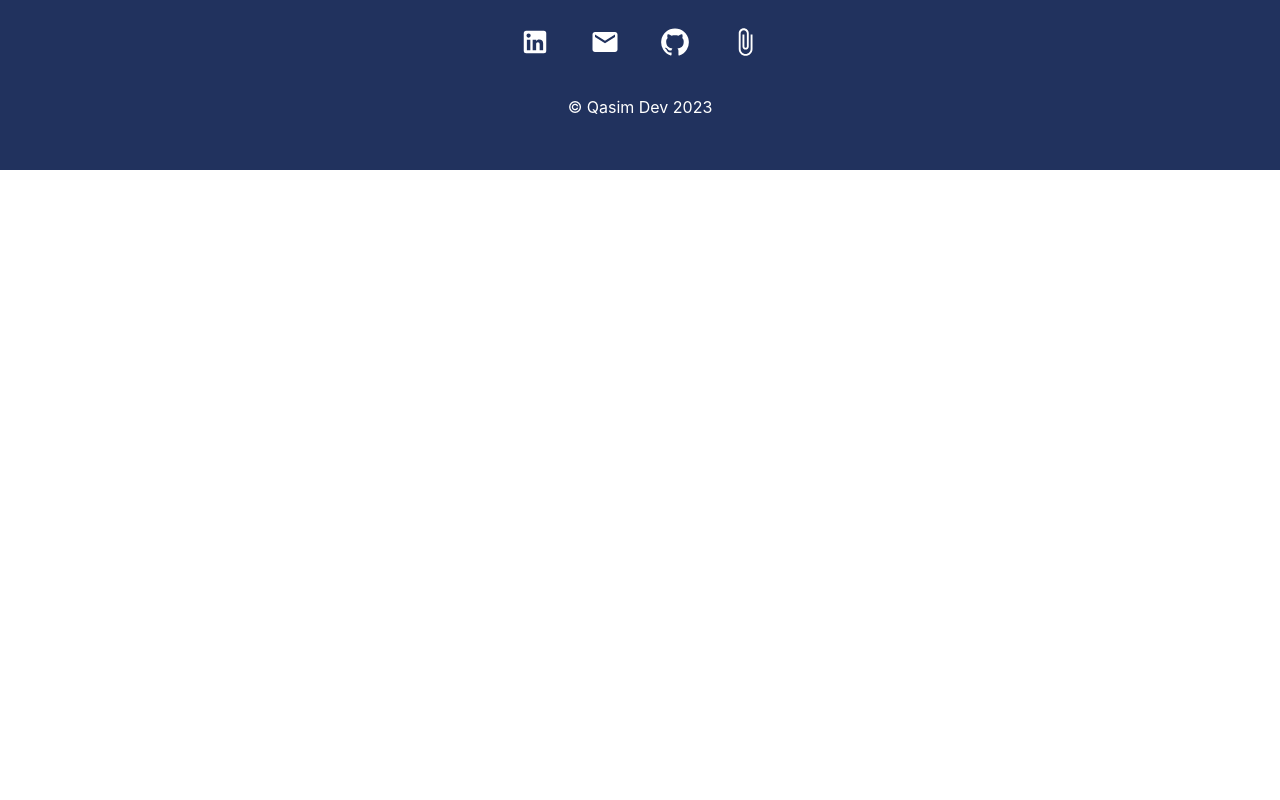
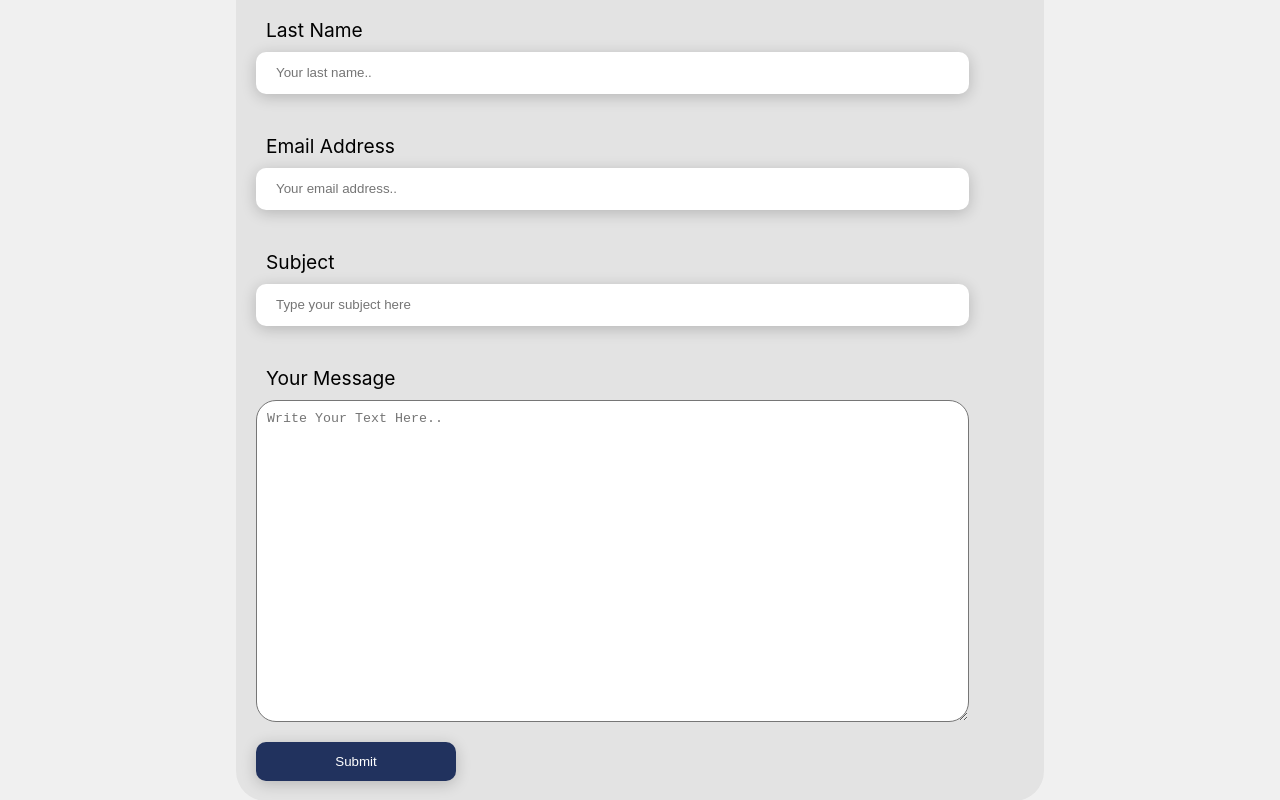
Before and after one commit to Qasim538/qas-portfolio, a React (Create React App) app: page /contactme in a window 1280 px wide. Shown: the part 340-1140 px from the top of the page. Before the commit the page ends 800 px from the top, so only its background shows below. Built offline with nearby package versions, Linux system fonts and the light colour scheme.

Commit message:
styled contact us form

```diff
--- a/src/App.js
+++ b/src/App.js
@@ -6,6 +6,7 @@ import Experience from './pages/Experience';
 import Navbar from './components/Navbar';
 import Footer from './components/Footer'
 import ProjectDisplay from './pages/ProjectDisplay';
+import ContactMe from './pages/ContactMe';
 
 
 function App() {
@@ -18,6 +19,7 @@ function App() {
         <Route path="/projects" element={<Projects />} />
         <Route path="/project/:id" element={<ProjectDisplay/>} />
         <Route path="/experience" element={<Experience />} />
+        <Route path="/contactme" element={<ContactMe />} />
         </Routes>
         <Footer />
       </Router>
--- a/src/components/Navbar.js
+++ b/src/components/Navbar.js
@@ -22,6 +22,7 @@ function Navbar() {
     <Link to="/"> Home </Link>
     <Link to="/projects"> Projects </Link>
     <Link to="/experience"> Experience </Link>
+    <Link to="/contactme"> Contact Me </Link>
 
     </div>
     </div>
--- /dev/null
+++ b/src/pages/ContactMe.js
@@ -0,0 +1,37 @@
+import React from "react";
+import "../styles/ContactMe.css";
+
+
+
+function ContactMe() {
+    return (
+
+            <div class="container">
+                <h1> Say Hello </h1>
+            <form action="action_page.php">
+
+            <label for="fname">First Name</label>
+            <input type="text" id="firstName" name="firstname" placeholder="Your name.." />
+
+            <label for="lname">Last Name</label>
+            <input type="text" id="lastName" name="lastname" placeholder="Your last name.." />
+
+            <label for="email">Email Address </label>
+            <input type="text" id="emailId" name="emailAddress" placeholder="Your email address.." />
+
+            <label for="subject">Subject</label>
+            <input type="text" id="subject" name="" placeholder="Type your subject here" />
+
+            <label for="details">Your Message</label>
+            <textarea id="details" name="details" placeholder="Write Your Text Here.."/>
+
+            <button class="btn btn-primary mb-3" type="submit" id="submit-btn">Submit</button>
+
+          </form>
+        </div>
+        );
+
+
+}
+
+export default ContactMe;
--- /dev/null
+++ b/src/styles/ContactMe.css
@@ -0,0 +1,57 @@
+
+  /* Add a background color and some padding around the form */
+  .container {
+    margin: 30px auto;
+    width: 60%;
+    height: auto;
+    background-color: #e3e3e3;
+    border-radius: 30px;
+    padding: 20px;
+  }
+
+  form {
+    display: flex;
+    flex-direction: column;
+    text-align: left;
+  }
+
+  label {
+    font-size: 1.2rem;
+    margin: 10px;
+  }
+  input {
+    width: 90%;
+    height: 40px;
+    border-radius: 10px;
+    border: none;
+    box-shadow: 0px 3px 15px rgba(0, 0, 0, 0.2);
+    margin-bottom: 30px;
+    padding-left: 20px;
+  }
+
+  textarea {
+    height: 300px;
+    width: 90%;
+    border-radius: 20px;
+    padding: 10px;
+    margin-bottom: 20px;
+
+  }
+
+  /* Style the submit button with a specific background color etc */
+button {
+    background-color: #21325e;
+    color: white;
+    padding: 12px 20px;
+    border: none;
+    border-radius: 10px;
+    cursor: pointer;
+    box-shadow: 0px 3px 15px rgba(0, 0, 0, 0.2);
+    width: 200px;
+  }
+
+  /* When moving the mouse over the submit button, add a darker green color */
+  button:hover {
+    background-color: #fff;
+    color: #21325e;
+  }
```
